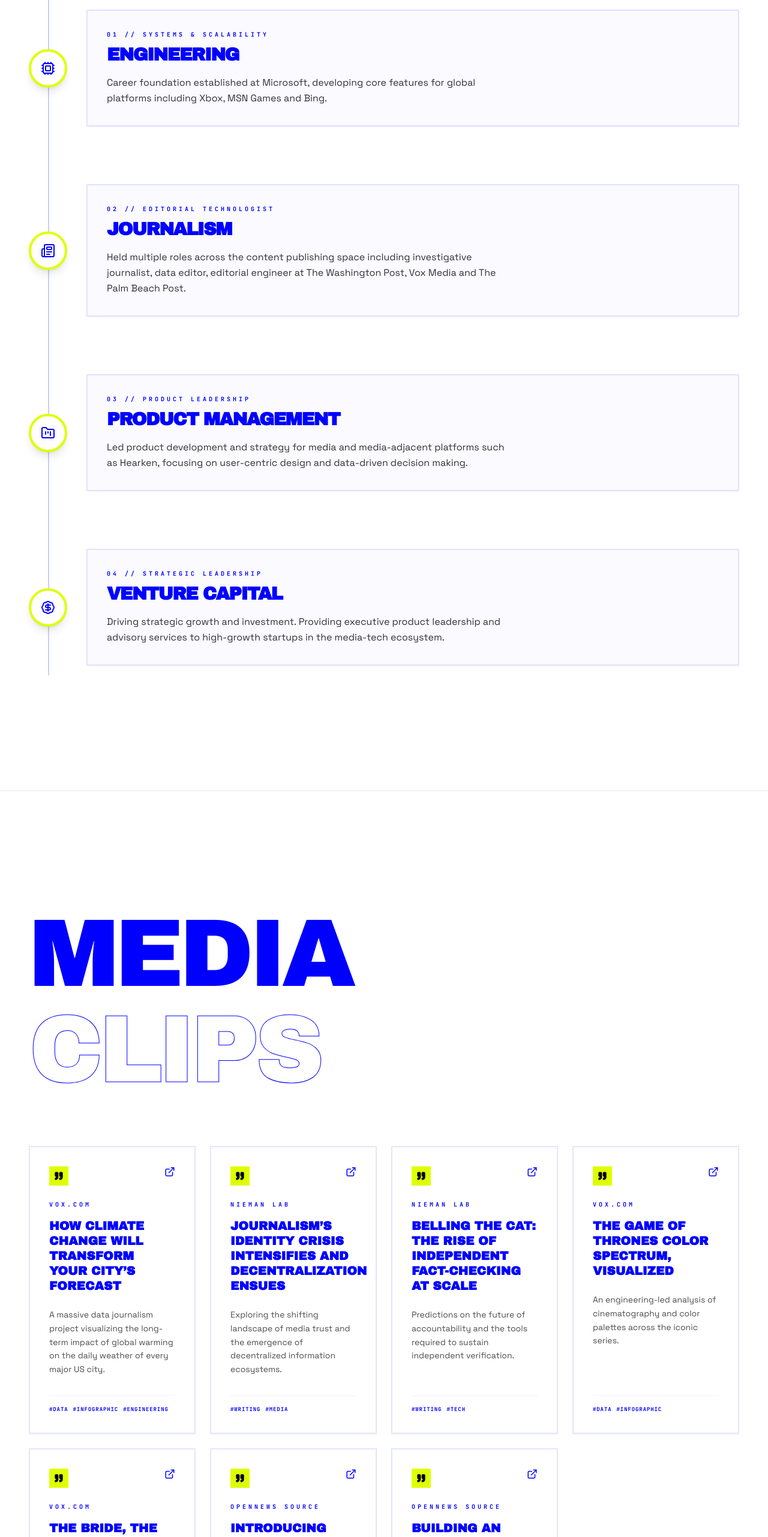
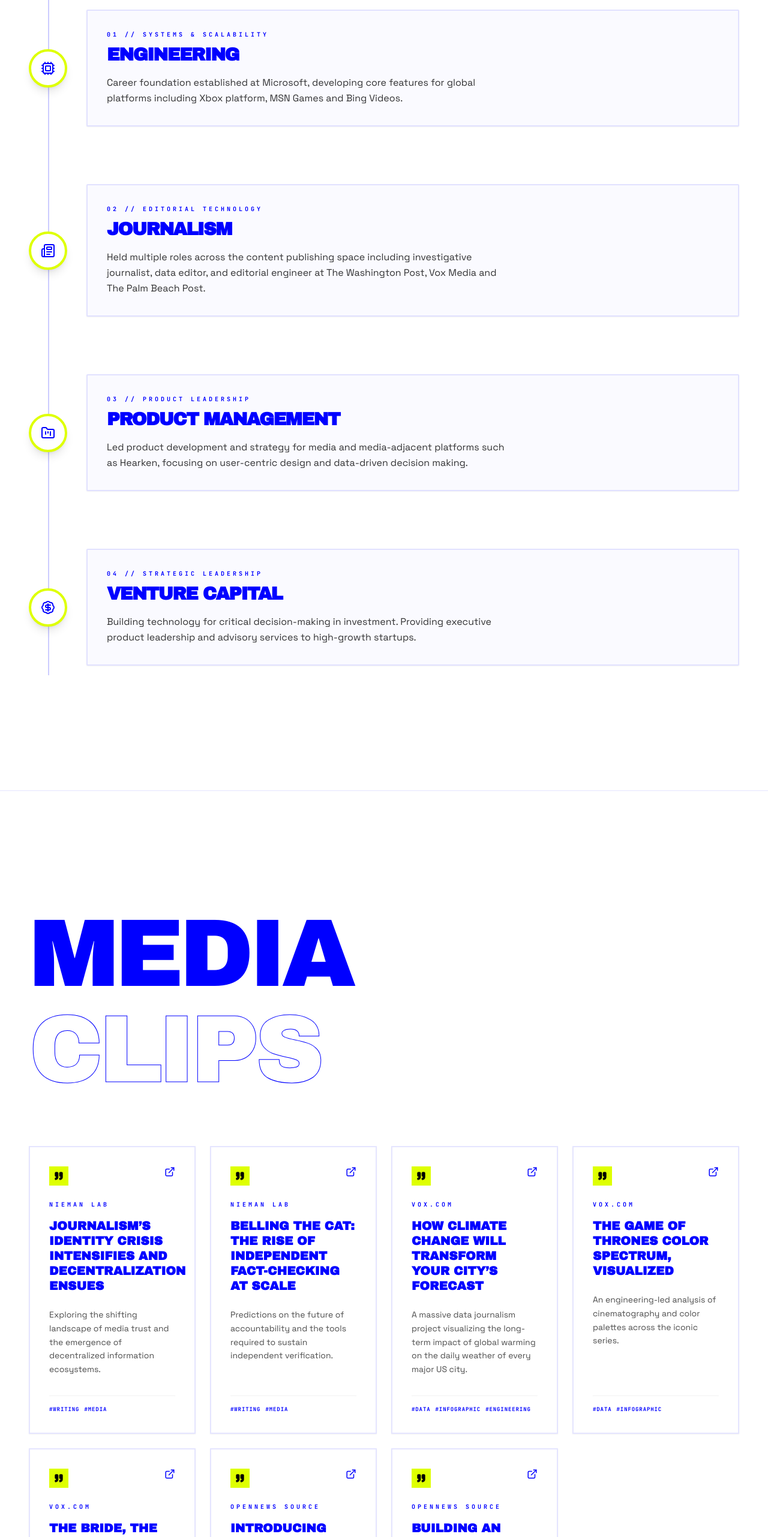
Before and after one commit to kavyasukumar/kavyasukumar.github.io, a React (Vite) app: page / in a window 1280 px wide. Shown: the part 1680-4243 px from the top of the page at 60% size. Built offline with nearby package versions, Linux system fonts and the light colour scheme.

Commit message:
Update Site Data

```diff
--- a/src/siteData.ts
+++ b/src/siteData.ts
@@ -18,8 +18,7 @@ const SITE_DATA = {
       linkedin: "https://www.linkedin.com/in/kavya-sukumar/",
       github: "https://github.com/kavyasukumar",
       bluesky: "https://bsky.app/profile/thecaveat.bsky.social",
-      instagram: "https://www.instagram.com/thecaveat/",
-      twitter: "https://twitter.com/kavyasukumar"
+      instagram: "https://www.instagram.com/thecaveat/"
     }
   },
   navigation: [
@@ -38,14 +37,14 @@ const SITE_DATA = {
       phase: "01",
       title: "ENGINEERING",
       subtitle: "Systems & Scalability",
-      description: "Career foundation established at Microsoft, developing core features for global platforms including Xbox, MSN Games and Bing.",
+      description: "Career foundation established at Microsoft, developing core features for global platforms including Xbox platform, MSN Games and Bing Videos.",
       icon: Cpu
     },
     {
       phase: "02",
       title: "JOURNALISM",
-      subtitle: "Editorial Technologist",
-      description: "Held multiple roles across the content publishing space including investigative journalist, data editor, editorial engineer at The Washington Post, Vox Media and The Palm Beach Post.",
+      subtitle: "Editorial Technology",
+      description: "Held multiple roles across the content publishing space including investigative journalist, data editor, and editorial engineer at The Washington Post, Vox Media and The Palm Beach Post.",
       icon: Newspaper
     },
     {
@@ -59,18 +58,11 @@ const SITE_DATA = {
       phase: "04",
       title: "VENTURE CAPITAL",
       subtitle: "Strategic Leadership",
-      description: "Driving strategic growth and investment. Providing executive product leadership and advisory services to high-growth startups in the media-tech ecosystem.",
+      description: "Building technology for critical decision-making in investment. Providing executive product leadership and advisory services to high-growth startups.",
       icon: BadgeDollarSign
     },
   ],
   clips: [
-    {
-      source: "Vox.com",
-      title: "How climate change will transform your city’s forecast",
-      snippet: "A massive data journalism project visualizing the long-term impact of global warming on the daily weather of every major US city.",
-      url: "https://www.vox.com/a/weather-climate-change-us-cities-global-warming",
-      tags: ["data", "infographic", "engineering"]
-    },
     {
       source: "Nieman Lab",
       title: "Journalism’s identity crisis intensifies and decentralization ensues",
@@ -83,7 +75,14 @@ const SITE_DATA = {
       title: "Belling the cat: The rise of independent fact-checking at scale",
       snippet: "Predictions on the future of accountability and the tools required to sustain independent verification.",
       url: "https://www.niemanlab.org/2022/12/belling-the-cat-the-rise-of-independent-fact-checking-at-scale/",
-      tags: ["writing", "tech"]
+      tags: ["writing", "media"]
+    },
+    {
+      source: "Vox.com",
+      title: "How climate change will transform your city’s forecast",
+      snippet: "A massive data journalism project visualizing the long-term impact of global warming on the daily weather of every major US city.",
+      url: "https://www.vox.com/a/weather-climate-change-us-cities-global-warming",
+      tags: ["data", "infographic", "engineering"]
     },
     {
       source: "Vox.com",
@@ -97,21 +96,21 @@ const SITE_DATA = {
       title: "The bride, the groom, and the dowry dilemma",
       snippet: "A first-person exploration of cultural traditions and the modern dilemmas facing Indian marriages.",
       url: "https://www.vox.com/first-person/2017/2/6/14403490/dowry-india-bride-groom-dilemma",
-      tags: ["writing"]
+      tags: ["writing", "infographic"]
     },
     {
       source: "OpenNews Source",
       title: "Introducing Autotune",
       snippet: "How Vox Media built a centralized system for making and managing newsroom graphics.",
       url: "https://source.opennews.org/articles/introducing-autotune/",
-      tags: ["engineering", "professional mention"]
+      tags: ["engineering", "media", "writing"]
     },
     {
       source: "OpenNews Source",
       title: "Building an Annotation Tool on a Dime",
-      snippet: "Technical strategies for creating Dime, an open-source tool for marking up storytelling elements.",
+      snippet: "Technical strategies for creating an open-source tool for newsroom to collaborate on annotating stories in near real-time.",
       url: "https://source.opennews.org/articles/building-annotation-tool-dime/",
-      tags: ["engineering"]
+      tags: ["engineering", "media", "writing"]
     }
   ]
 };
```
